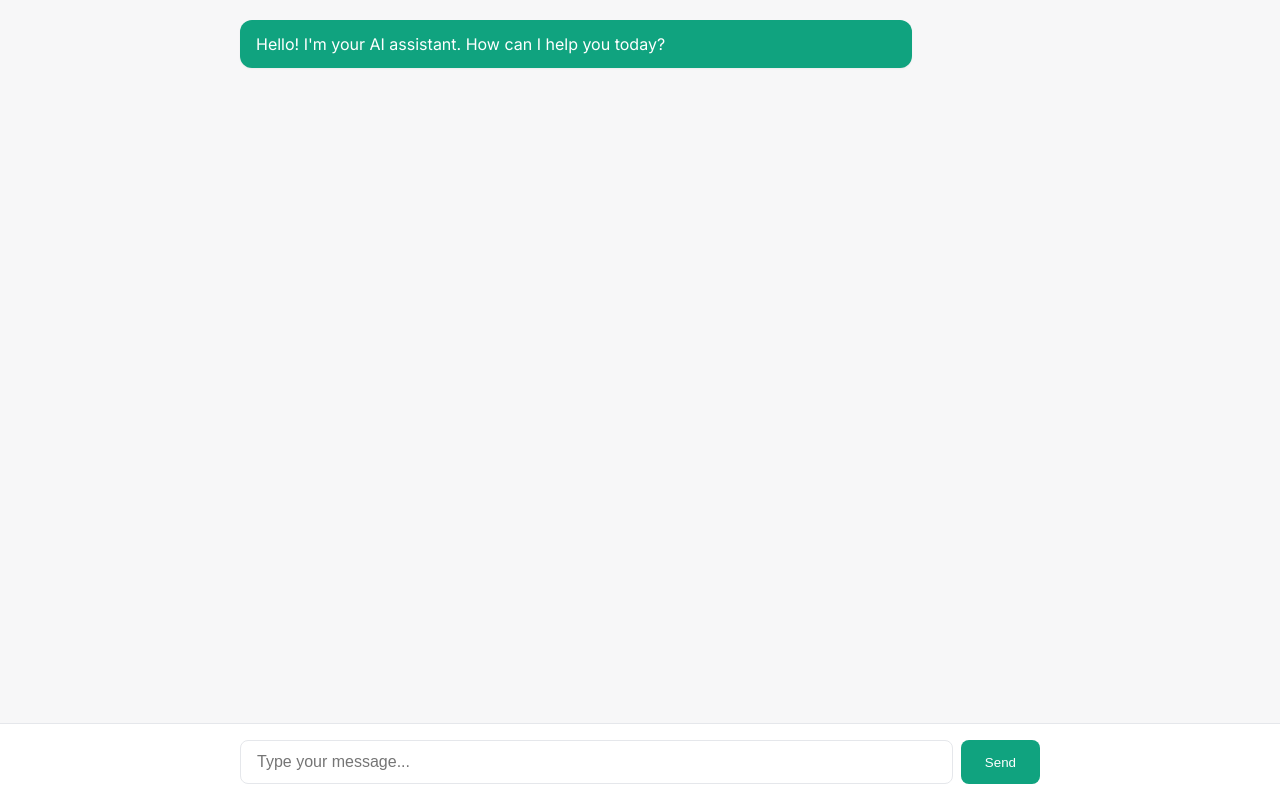
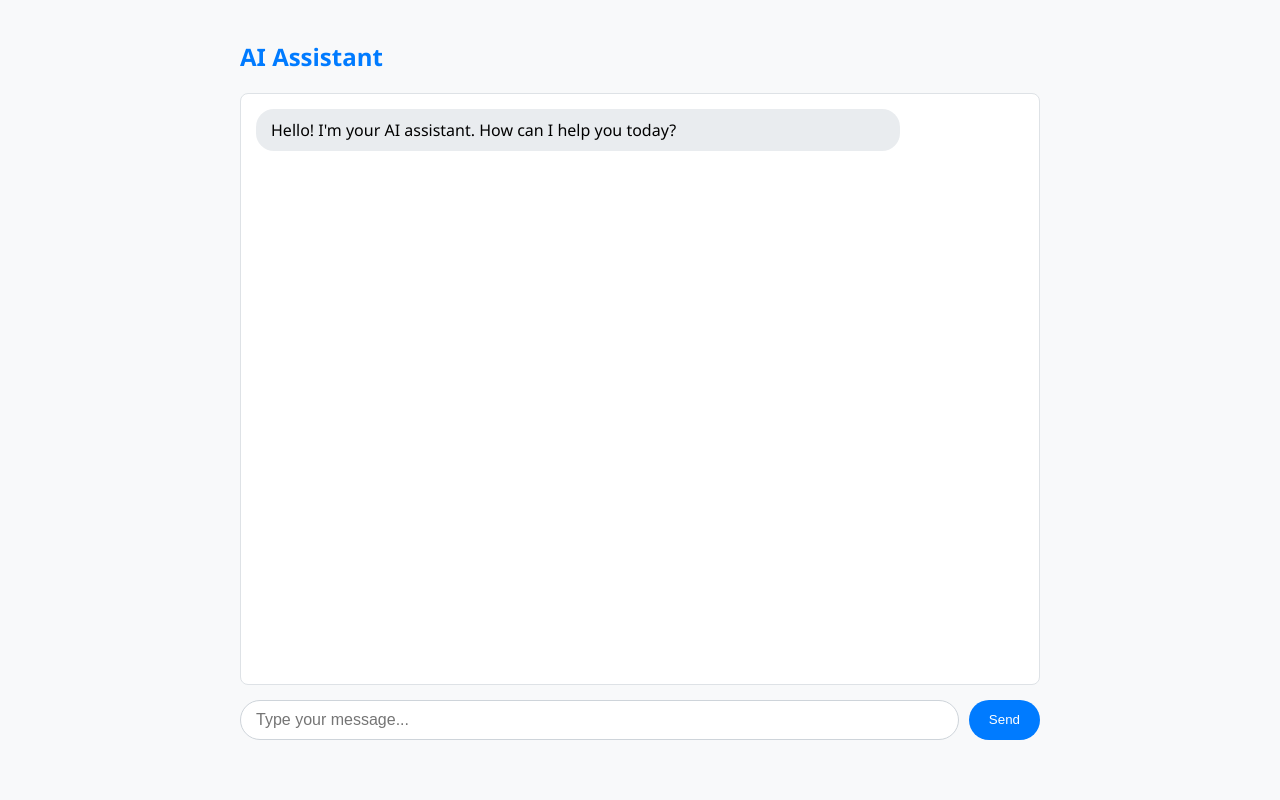
Before and after one commit to ahaag4/Ai-mini.py-project, a Flask app: page / in a window 1280 px wide. Run offline with Flask 3, Linux system fonts and the light colour scheme.

Commit message:
Update chat.html

```diff
--- a/templates/chat.html
+++ b/templates/chat.html
@@ -1,150 +1,106 @@
 <!DOCTYPE html>
-<html lang="en">
+<html>
 <head>
-    <meta charset="UTF-8">
+    <title>AI Assistant</title>
     <meta name="viewport" content="width=device-width, initial-scale=1.0">
-    <title>Professional AI Assistant</title>
-    <link href="https://fonts.googleapis.com/css2?family=Inter:wght@400;500;600&display=swap" rel="stylesheet">
     <style>
-        :root {
-            --primary: #10a37f;
-            --bg: #f7f7f8;
-            --card: #ffffff;
-            --text: #374151;
-            --border: #e5e7eb;
-        }
         body {
-            font-family: 'Inter', sans-serif;
-            margin: 0;
-            padding: 0;
-            background: var(--bg);
-            color: var(--text);
-            display: flex;
-            flex-direction: column;
-            height: 100vh;
+            font-family: 'Segoe UI', sans-serif;
+            max-width: 800px;
+            margin: 0 auto;
+            padding: 20px;
+            background: #f8f9fa;
         }
         #chat-container {
-            flex: 1;
+            height: 70vh;
             overflow-y: auto;
-            padding: 20px;
-            max-width: 800px;
-            width: 100%;
-            margin: 0 auto;
+            border: 1px solid #dee2e6;
+            border-radius: 8px;
+            padding: 15px;
+            margin-bottom: 15px;
+            background: white;
         }
         .message {
+            padding: 10px 15px;
+            border-radius: 18px;
+            margin-bottom: 10px;
             max-width: 80%;
-            margin-bottom: 16px;
-            padding: 12px 16px;
-            border-radius: 12px;
-            line-height: 1.5;
-            box-shadow: 0 1px 2px rgba(0,0,0,0.05);
+            line-height: 1.4;
         }
         .user-message {
-            background: var(--card);
-            border: 1px solid var(--border);
+            background: #007bff;
+            color: white;
             margin-left: auto;
         }
         .ai-message {
-            background: var(--primary);
-            color: white;
+            background: #e9ecef;
             margin-right: auto;
         }
-        #input-container {
-            padding: 16px;
-            background: white;
-            border-top: 1px solid var(--border);
-            position: sticky;
-            bottom: 0;
-        }
-        #input-wrapper {
-            max-width: 800px;
-            margin: 0 auto;
+        #input-area {
             display: flex;
-            gap: 8px;
+            gap: 10px;
         }
         #user-input {
             flex: 1;
-            padding: 12px 16px;
-            border-radius: 8px;
-            border: 1px solid var(--border);
+            padding: 10px 15px;
+            border: 1px solid #ced4da;
+            border-radius: 20px;
             font-size: 16px;
         }
-        #send-button {
-            background: var(--primary);
+        #send-btn {
+            background: #007bff;
             color: white;
             border: none;
-            border-radius: 8px;
-            padding: 0 24px;
-            font-weight: 500;
+            border-radius: 20px;
+            padding: 0 20px;
             cursor: pointer;
         }
-        .typing-indicator {
-            display: none;
-            padding: 12px 16px;
-            background: var(--primary);
-            color: white;
-            border-radius: 12px;
-            margin-right: auto;
-            max-width: 80%;
+        .error-message {
+            color: #dc3545;
+            text-align: center;
+            margin: 10px 0;
         }
     </style>
 </head>
 <body>
+    <h2 style="color: #007bff;">AI Assistant</h2>
     <div id="chat-container"></div>
-
-    <div id="input-container">
-        <div id="input-wrapper">
-            <input
-                type="text"
-                id="user-input"
-                placeholder="Type your message..."
-                autocomplete="off"
-            >
-            <button id="send-button">Send</button>
-        </div>
+    <div id="error-message" class="error-message" style="display: none;"></div>
+    <div id="input-area">
+        <input type="text" id="user-input" placeholder="Type your message...">
+        <button id="send-btn">Send</button>
     </div>
 
     <script>
         const chatContainer = document.getElementById('chat-container');
         const userInput = document.getElementById('user-input');
-        const sendButton = document.getElementById('send-button');
+        const sendBtn = document.getElementById('send-btn');
+        const errorMsg = document.getElementById('error-message');
 
-        // Add message to chat
-        function addMessage(role, content) {
-            const messageDiv = document.createElement('div');
-            messageDiv.className = `message ${role}-message`;
-            messageDiv.textContent = content;
-            chatContainer.appendChild(messageDiv);
+        function showError(message) {
+            errorMsg.textContent = message;
+            errorMsg.style.display = 'block';
+            setTimeout(() => errorMsg.style.display = 'none', 5000);
+        }
+
+        function addMessage(sender, text) {
+            const msgDiv = document.createElement('div');
+            msgDiv.className = `message ${sender}-message`;
+            msgDiv.textContent = text;
+            chatContainer.appendChild(msgDiv);
             chatContainer.scrollTop = chatContainer.scrollHeight;
         }
 
-        // Show typing indicator
-        function showTyping() {
-            const indicator = document.createElement('div');
-            indicator.className = 'typing-indicator';
-            indicator.id = 'typing-indicator';
-            indicator.textContent = 'AI is typing...';
-            chatContainer.appendChild(indicator);
-            chatContainer.scrollTop = chatContainer.scrollHeight;
-        }
-
-        // Hide typing indicator
-        function hideTyping() {
-            const indicator = document.getElementById('typing-indicator');
-            if (indicator) indicator.remove();
-        }
-
-        // Send message to backend
         async function sendMessage() {
             const message = userInput.value.trim();
             if (!message) return;
 
             addMessage('user', message);
             userInput.value = '';
-            showTyping();
+            sendBtn.disabled = true;
 
             try {
-                const response = await fetch('/api/chat', {
+                const response = await fetch('http://localhost:5000/api/chat', {
                     method: 'POST',
                     headers: {
                         'Content-Type': 'application/json',
@@ -152,27 +108,28 @@
                     body: JSON.stringify({ message })
                 });
 
-                hideTyping();
-
                 if (!response.ok) {
-                    throw new Error('Network response was not ok');
+                    const errorData = await response.json();
+                    throw new Error(errorData.response || 'Network error');
                 }
 
                 const data = await response.json();
                 if (data.status === 'success') {
                     addMessage('ai', data.response);
                 } else {
-                    addMessage('ai', "Sorry, I couldn't process your request. " + data.response);
+                    showError(data.response);
                 }
             } catch (error) {
-                hideTyping();
-                addMessage('ai', "Connection error. Please try again later.");
+                showError(`Connection failed: ${error.message}`);
                 console.error('Error:', error);
+            } finally {
+                sendBtn.disabled = false;
+                userInput.focus();
             }
         }
 
         // Event listeners
-        sendButton.addEventListener('click', sendMessage);
+        sendBtn.addEventListener('click', sendMessage);
         userInput.addEventListener('keypress', (e) => {
             if (e.key === 'Enter') sendMessage();
         });
```
